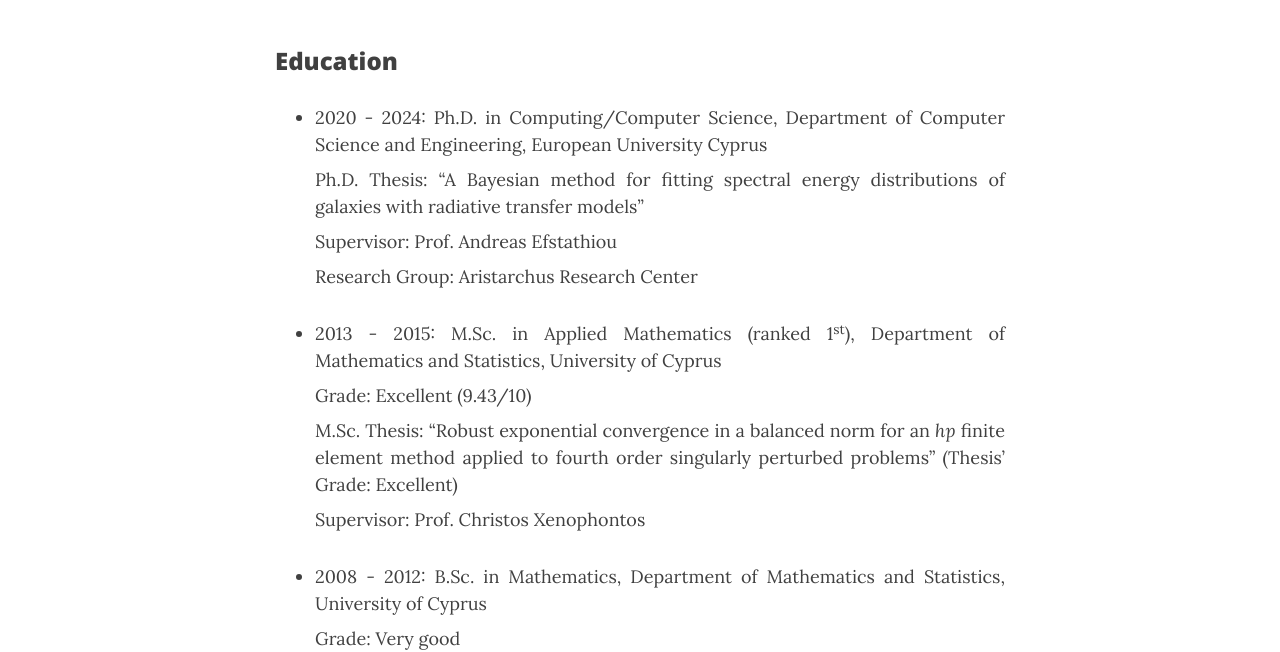
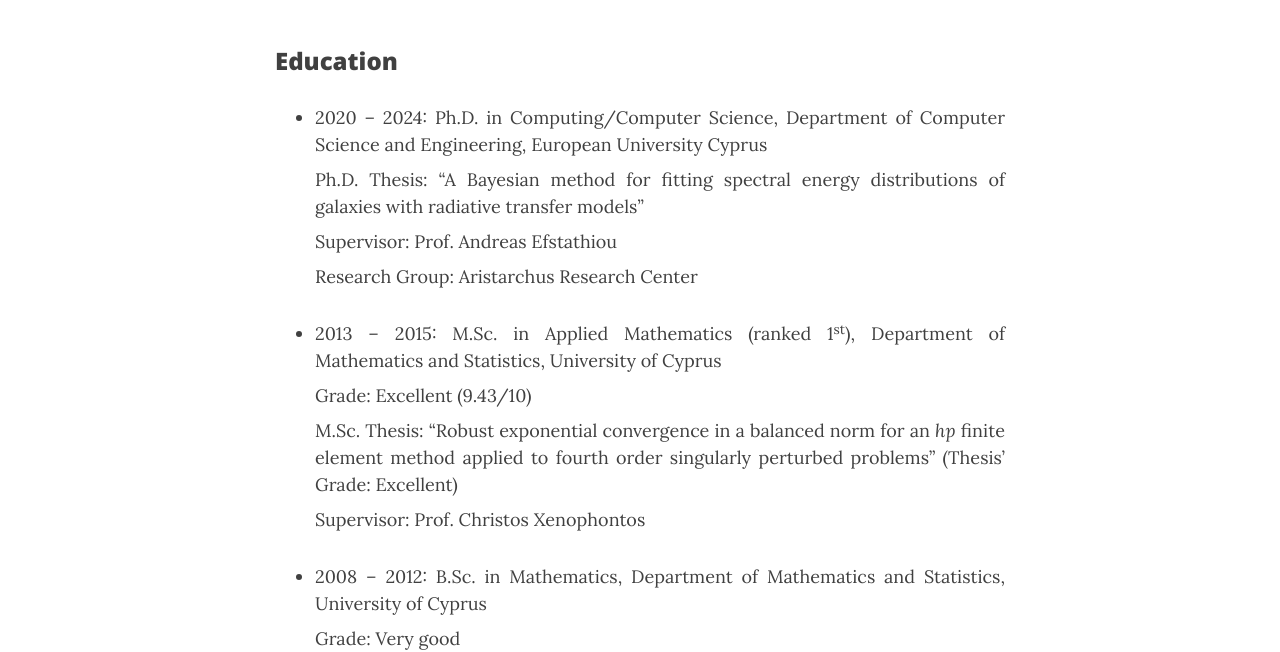
Before and after one commit to ch-var/ch-var.github.io, a Jekyll site: the page built from cv.html, in a window 1280 px wide and 900 px high. Shown: the part 245-897 px from the top of the window. Built offline with Jekyll 4.4.1, drawn with Linux system fonts in a browser that asks for light colours; formulas are drawn with MathJax 3.

Commit message:
Update cv.html

```diff
--- a/cv.html
+++ b/cv.html
@@ -7,7 +7,7 @@
 <h3>Education</h3>
 <p>
 <ul>
-<li align='justify'>2020 - 2024: Ph.D. in Computing/Computer Science, Department of Computer Science and Engineering, European University Cyprus
+<li align='justify'>2020 – 2024: Ph.D. in Computing/Computer Science, Department of Computer Science and Engineering, European University Cyprus
 <h5></h5>
 Ph.D. Thesis: “A Bayesian method for fitting spectral energy distributions of galaxies with radiative transfer models”
 <h5></h5>
@@ -15,7 +15,7 @@
 <h5></h5>
 Research Group: Aristarchus Research Center</li>
 <p>
-<li align='justify'>2013 - 2015: M.Sc. in Applied Mathematics (ranked 1<sup>st</sup>), Department of Mathematics and Statistics, University of Cyprus
+<li align='justify'>2013 – 2015: M.Sc. in Applied Mathematics (ranked 1<sup>st</sup>), Department of Mathematics and Statistics, University of Cyprus
 <h5></h5>
 Grade: Excellent (9.43/10)
 <h5></h5>
@@ -23,7 +23,7 @@
 <h5></h5>
 Supervisor: Prof. Christos Xenophontos</li>
 <p>
-<li align='justify'>2008 - 2012: B.Sc. in Mathematics, Department of Mathematics and Statistics, University of Cyprus
+<li align='justify'>2008 – 2012: B.Sc. in Mathematics, Department of Mathematics and Statistics, University of Cyprus
 <h5></h5>
 Grade: Very good</li>
 </ul>
```
